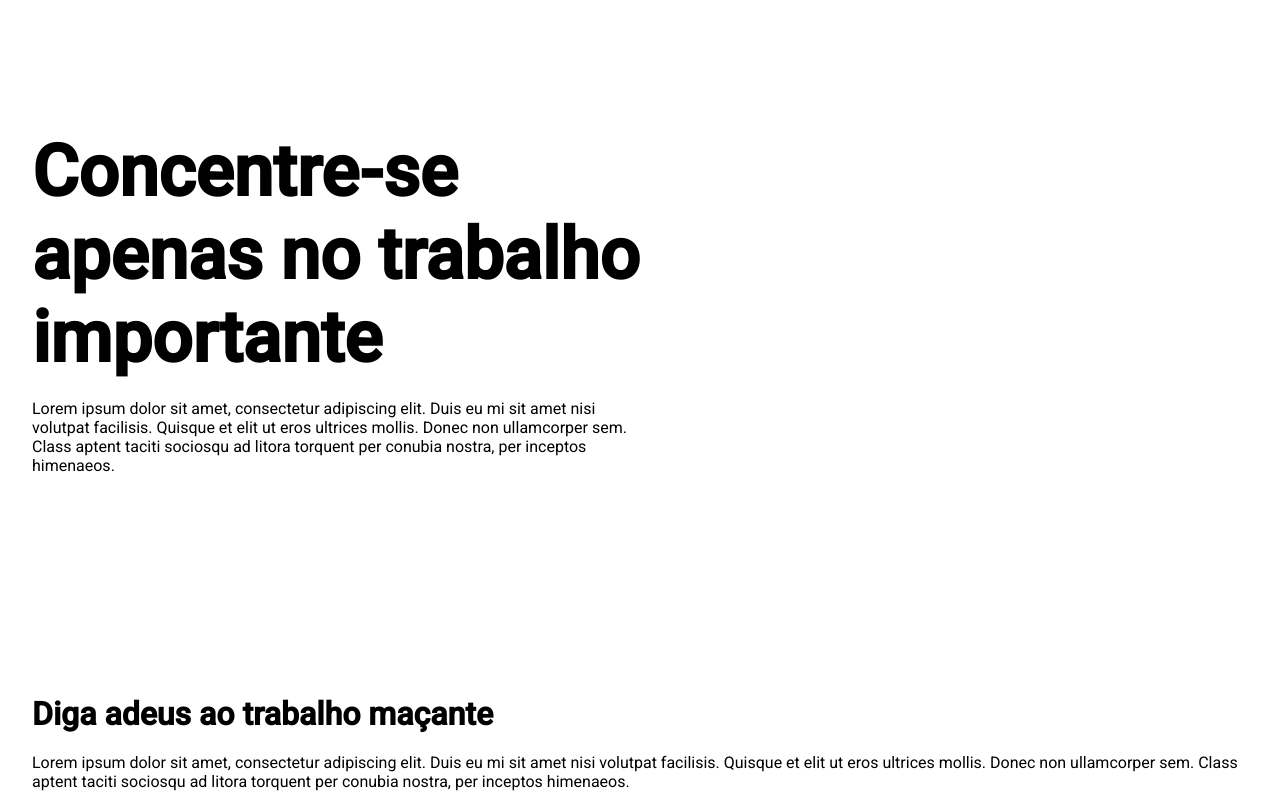
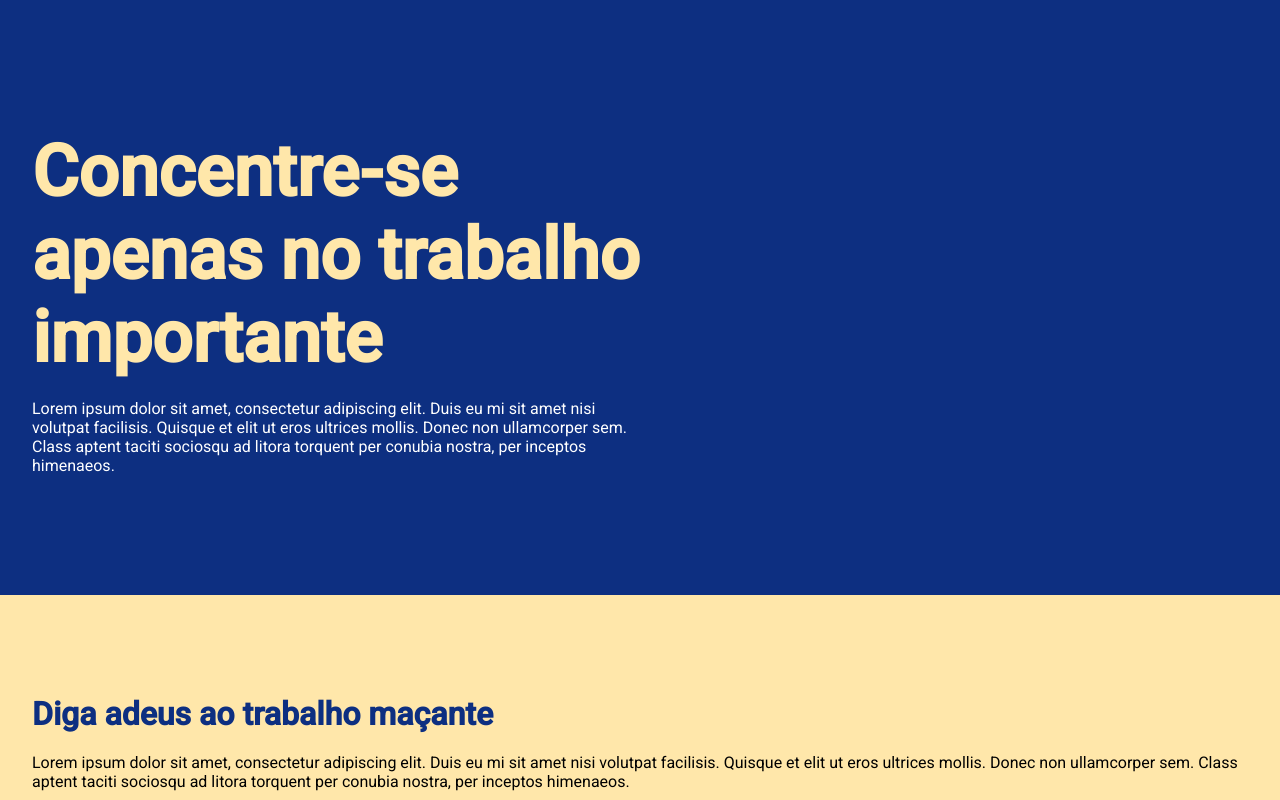
Before and after one commit to MarlonMascarenhas/clone-dropbox, a React (Create React App) app: page / in a window 1280 px wide. Shown: the top 800 px of the page. Built offline with nearby package versions, Linux system fonts and the light colour scheme.

Commit message:
estilizacao do Section

```diff
--- a/src/components/Section/index.tsx
+++ b/src/components/Section/index.tsx
@@ -9,7 +9,7 @@ interface Props {
 
 const Section: React.FC<Props> = ({variant, title, description}) => {
   return (
-    <Container>
+    <Container className={variant}>
         <Content>
             <h2>{title}</h2>
             <p>{description}</p>
--- a/src/components/Section/styles.ts
+++ b/src/components/Section/styles.ts
@@ -36,6 +36,8 @@ export const Container = styled.div`
             --heading-font-size: 71px;
         }
     }
+
+    background: var(--bg-color);
 `;
 
 export const Content = styled.div`
```
